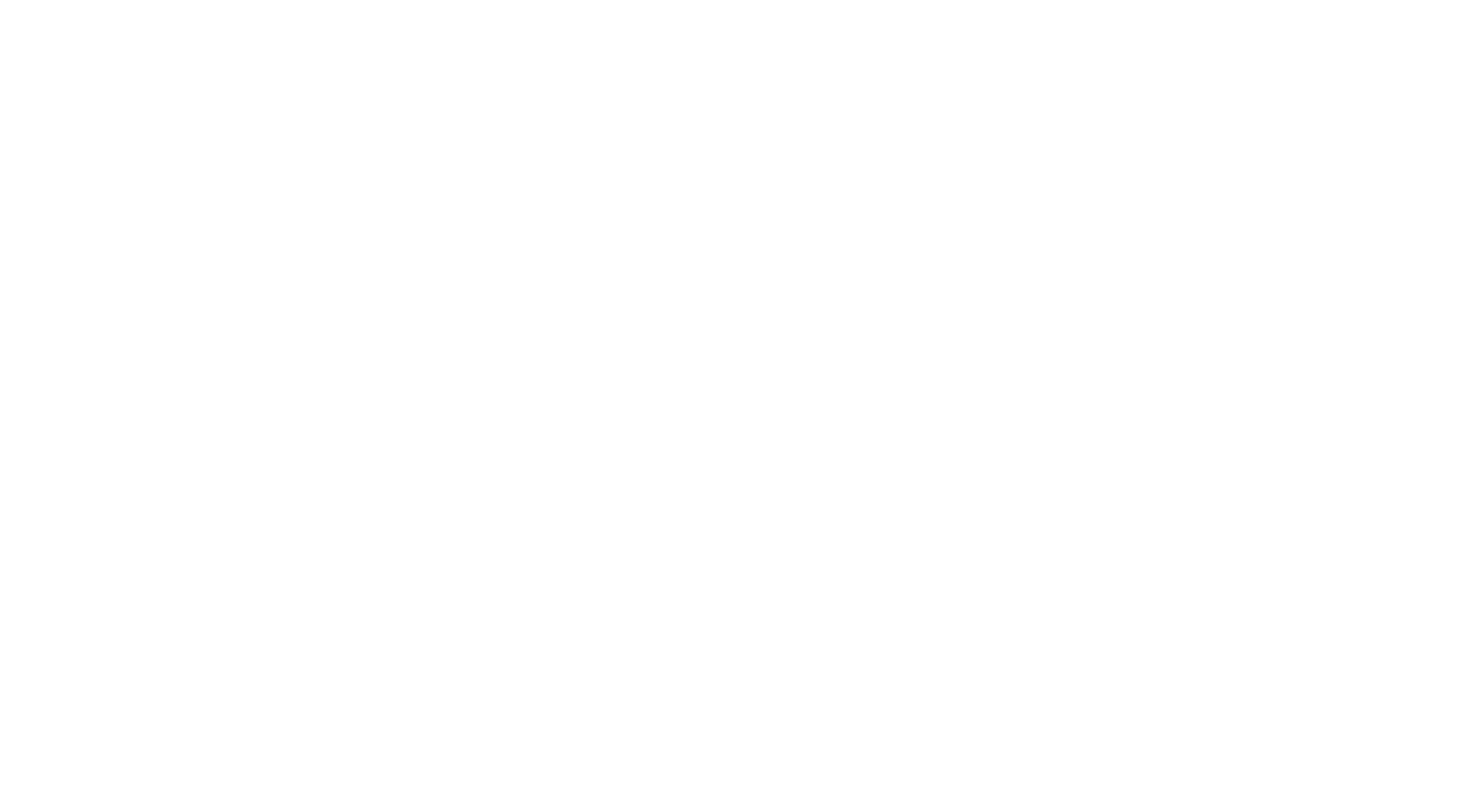
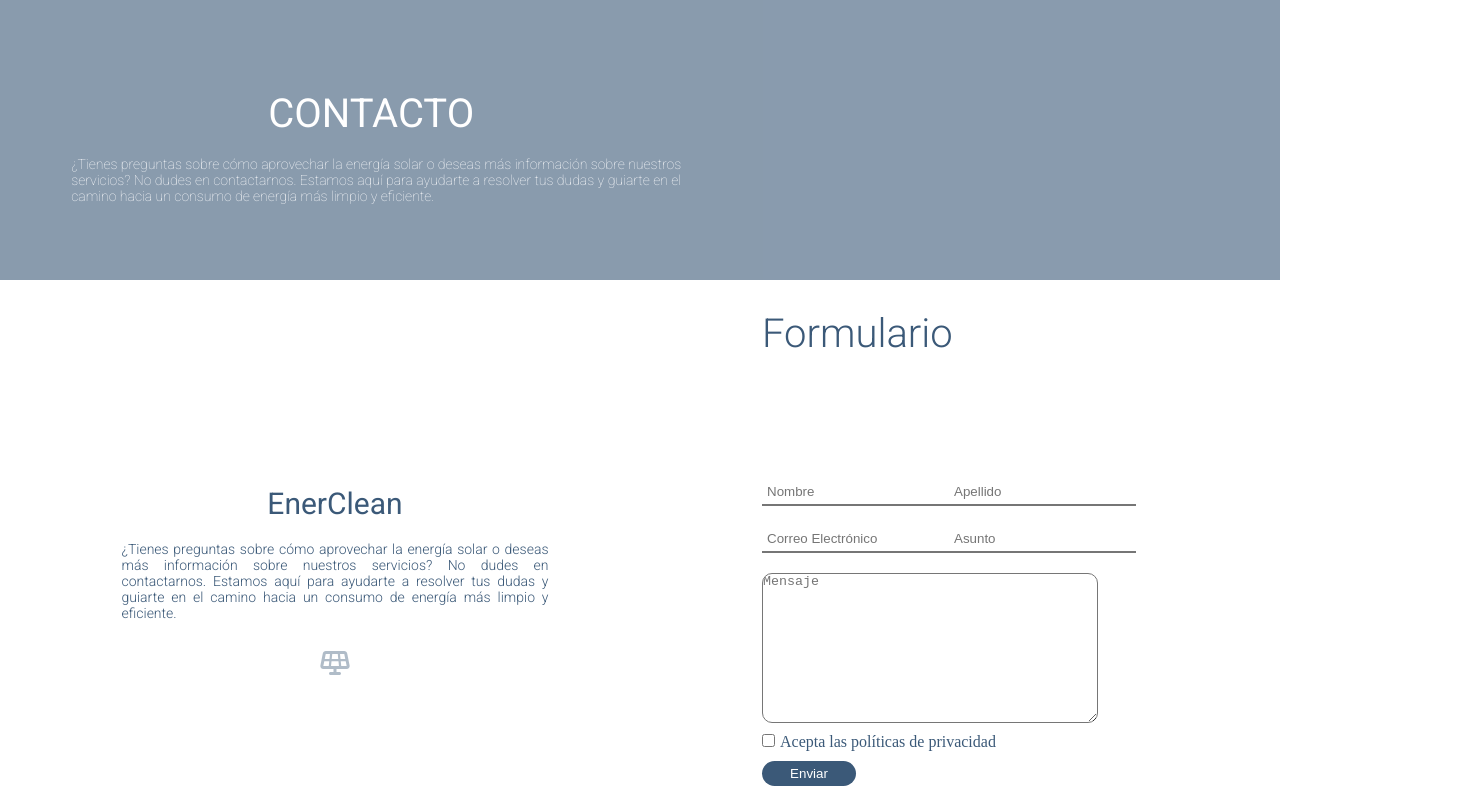
Before and after one commit to yeisonberrio13/EnerClean, a React (Vite) app in the folder EnerClean/: page /Contactanos in a window 1280 px wide. Before the commit this address had no page. Shown: the part 80-880 px from the top of the page, 1466 px wide, since content can reach past the window. Before the commit the page ends 800 px from the top, so only its background shows below. Built offline with nearby package versions, Linux system fonts and the light colour scheme.

Commit message:
creacion del feature contacto con funcionalidad

```diff
--- a/EnerClean/src/App.jsx
+++ b/EnerClean/src/App.jsx
@@ -4,6 +4,7 @@ import { BrowserRouter, Route, Routes } from 'react-router-dom'
 import './App.scss'
 import { Informacion } from './components/Informacion'
 import { Prueba2 } from './components/prueba2'
+import { Contactanos } from './components/Contactanos'
 
 function App() {
 
@@ -17,6 +18,7 @@ function App() {
           <Route path="/Inicio" element ={<Inicio/>} />
           <Route path="/Calculadora" element ={<Calculadora/>} />
           <Route  path="/prueba" element ={<Prueba2/> }  />
+          <Route path="/Contactanos" element={<Contactanos/>}/>
         </Routes>
       </BrowserRouter>
     </>
--- /dev/null
+++ b/EnerClean/src/components/Contactanos.jsx
@@ -0,0 +1,148 @@
+import { Header } from "./Header";
+import { Footer } from "./Footer";
+import React, { useState } from "react";
+import logo from '../assets/imagenes/svg/solar-panel-solid (1).svg';
+import '../styles/Contactanos.scss';
+import img from '../assets/imagenes/svg/check-solid.svg'
+
+export const Contactanos = () => {
+  const [formData, setFormData] = useState({
+    nombre: '',
+    apellido: '',
+    email: '',
+    asunto: '',
+    mensaje: '',
+    aceptado: false,
+  });
+
+  const [mensajeEnviado, setMensajeEnviado] = useState(false); // Estado para controlar el mensaje de éxito
+
+  // Manejar cambios en los inputs
+  const handleInputChange = (e) => {
+    const { name, value, type, checked } = e.target;
+    setFormData({
+      ...formData,
+      [name]: type === 'checkbox' ? checked : value,
+    });
+  };
+
+  // Validar y manejar el envío del formulario
+  const handleSubmit = (e) => {
+    e.preventDefault();
+
+    const { nombre, apellido, email, asunto, mensaje, aceptado } = formData;
+
+    // Validación de campos vacíos
+    if (!nombre || !apellido || !email || !asunto || !mensaje || !aceptado) {
+      alert('Por favor, completa todos los campos y acepta las políticas de privacidad.');
+      return;
+    }
+
+    // Mostrar mensaje de éxito
+    setMensajeEnviado(true);
+    alert('Formulario enviado con éxito.');
+
+    // Limpiar los campos del formulario después del envío
+    setFormData({
+      nombre: '',
+      apellido: '',
+      email: '',
+      asunto: '',
+      mensaje: '',
+      aceptado: false,
+    });
+  };
+
+  return (
+    <div className="contactocontainer">
+      <Header />
+      <section>
+        <div className="uno">
+          <div className="texto">
+            <h2>CONTACTO</h2>
+            <p>
+              ¿Tienes preguntas sobre cómo aprovechar la energía solar o deseas más información sobre nuestros servicios? No dudes en contactarnos. Estamos aquí para ayudarte a resolver tus dudas y guiarte en el camino hacia un consumo de energía más limpio y eficiente.
+            </p>
+          </div>
+        </div>
+      </section>
+
+      <section>
+        <div className="formulario">
+          <div className="contenido1">
+            <h2>EnerClean</h2>
+            <p>
+              ¿Tienes preguntas sobre cómo aprovechar la energía solar o deseas más información sobre nuestros servicios? No dudes en contactarnos. Estamos aquí para ayudarte a resolver tus dudas y guiarte en el camino hacia un consumo de energía más limpio y eficiente.
+            </p>
+            <img src={logo} alt="" />
+          </div>
+
+          <div className="contenido2">
+            <h2>Formulario</h2>
+            <form onSubmit={handleSubmit}>
+              <div className="datos1">
+                <div>
+                  <input
+                    type="text"
+                    name="nombre"
+                    placeholder="Nombre"
+                    value={formData.nombre}
+                    onChange={handleInputChange}
+                  />
+                  <input
+                    type="text"
+                    name="apellido"
+                    placeholder="Apellido"
+                    value={formData.apellido}
+                    onChange={handleInputChange}
+                  />
+                </div>
+                <div className="datos2">
+                  <input
+                    type="email"
+                    name="email"
+                    placeholder="Correo Electrónico"
+                    value={formData.email}
+                    onChange={handleInputChange}
+                  />
+                  <input
+                    type="text"
+                    name="asunto"
+                    placeholder="Asunto"
+                    value={formData.asunto}
+                    onChange={handleInputChange}
+                  />
+                </div>
+              </div>
+              <div className="datos3">
+                <textarea
+                  name="mensaje"
+                  placeholder="Mensaje"
+                  value={formData.mensaje}
+                  onChange={handleInputChange}
+                ></textarea>
+                <div className="confirmacion">
+                  <input
+                    type="checkbox"
+                    name="aceptado"
+                    checked={formData.aceptado}
+                    onChange={handleInputChange}
+                  />
+                  <label htmlFor="">Acepta las políticas de privacidad</label>
+                </div>
+                <button type="submit">Enviar</button>
+              </div>
+            </form>
+
+            {/* Mostrar mensaje de éxito si el formulario se envió correctamente */}
+            {mensajeEnviado && <p className="mensaje-exito">Formulario enviado con éxito.</p>}
+          </div>
+        </div>
+      </section>
+
+      <footer className="ftr">
+        <Footer />
+      </footer>
+    </div>
+  );
+};
--- a/EnerClean/src/components/NavBar.jsx
+++ b/EnerClean/src/components/NavBar.jsx
@@ -10,7 +10,7 @@ export const NavBar = () => {
             <li><a href="/Calculadora">Calculadora</a></li>
             <li><a href="/Informacion">Informacion</a></li>
             <div className='container'>
-              <a href="" id='contacto' className=''>Contactanos
+              <a href="/Contactanos" id='contacto' className=''>Contactanos
               <img className="arrow" src={arrow} alt="" href ="" />
 
                 </a>
--- /dev/null
+++ b/EnerClean/src/styles/Contactanos.scss
@@ -0,0 +1,175 @@
+@import url('https://fonts.googleapis.com/css2?family=Roboto:ital,wght@0,100;0,300;0,400;0,500;0,700;0,900;1,100;1,300;1,400;1,500;1,700;1,900&display=swap');
+
+$color1:#3B5978;
+$color2 :#FFFFFF;
+
+.contactocontainer
+{
+    display: flex;
+    flex-direction: column;
+    .uno
+    {
+        display: flex;
+        width: 60%;
+        background-color: $color1;
+        opacity: 0.6;
+        width: 100%;
+        height: 300px;
+        .texto
+        {
+            display: flex;
+            flex-direction: column;
+            margin-left: 4%;
+            margin-bottom:4%;
+            text-align: center;
+            margin-top: 100px;
+            width: 50%;
+            padding: 10px;
+            h2
+            {
+                font-size: 40px;
+                font-family: "Roboto", sans-serif;
+                font-weight: 400;
+            }
+            p
+            {
+                text-align: justify;
+                font-family: "Roboto", sans-serif;
+                font-weight: 210;
+                padding-top: 3%;
+                font-size: 14px;
+                margin-left: 10px;
+            }
+        }
+        h2,
+        p
+        {
+            color: $color2;
+        }
+
+    }
+}
+.formulario
+{
+
+    display: flex;
+    flex-direction: row;
+    padding: 30px;
+    height: 600px;
+    .contenido1
+    {
+        display: flex;
+        flex-direction: column;
+        width: 50%;
+        justify-content: center;
+        text-align: center;
+        align-items: center;
+        h2
+        {
+            font-family: "Roboto", sans-serif;
+            font-size: 30px;
+            font-weight: 400;
+        }
+        p
+        {
+            text-align: justify;
+            font-size: 14px;
+            padding-top: 20px;
+            font-family: "Roboto", sans-serif;
+            width: 70%;
+            font-weight: 300;
+        }
+        img
+        {
+            width: 30px;
+            padding-top: 30px;
+            opacity: 0.4;
+        }
+    }
+    .contenido2
+    {
+        display: flex;
+        flex-direction: column;
+        width: 50%;
+        input
+        {
+            border-top: none;
+            border-left: none;
+            border-right: none;
+            border: 0 0 0  0.9px solid black;
+            padding: 5px;
+        }
+        h2
+        {
+            font-family: "Roboto", sans-serif;
+            font-weight: 300;
+            font-size: 40px;
+            margin-left: 20%;
+        }
+        .datos1
+        {
+            display: flex;
+            flex-direction: column;
+            margin-left: 20%;
+            margin-top: 20%;
+
+        }
+        .datos2
+        {
+            display: flex;
+            margin-top: 20px;
+        }
+        .datos3
+        {
+            display: flex;
+            flex-direction: column;
+            margin-left: 20%;
+            width: 55%;
+            margin-top: 20px;
+            textarea
+            {
+                width: 100%;
+                height: 150px;
+                border-radius: 10px;
+            }
+        }
+    }
+    .confirmacion
+    {
+        padding-top: 10px;
+        padding-bottom: 10px;
+        label
+        {
+            padding-left: 5px;
+        }
+    }
+    .mensaje-exito
+    {
+        margin-left: 20%;
+        padding-top: 2%;
+    }
+    button
+    {
+        border: none;
+        background-color: $color1;
+        color: $color2;
+        padding: 5px;
+        width: 28%;
+        border-radius: 50px;
+        border: 0px  $color1 transparent;
+        &:hover
+        {
+            background-color: $color2;
+            color: $color1;
+            border: 1px solid  $color1 ;
+            cursor: pointer;
+        }
+
+    }
+}
+
+
+.ftr
+{
+    height:200px ;
+}
```
